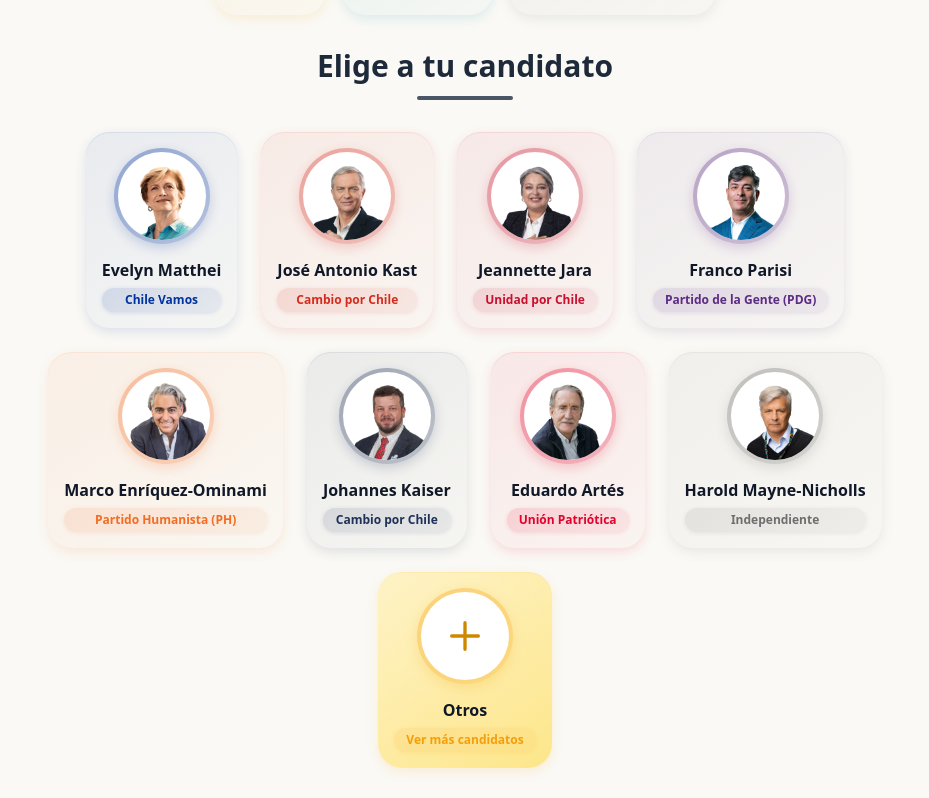
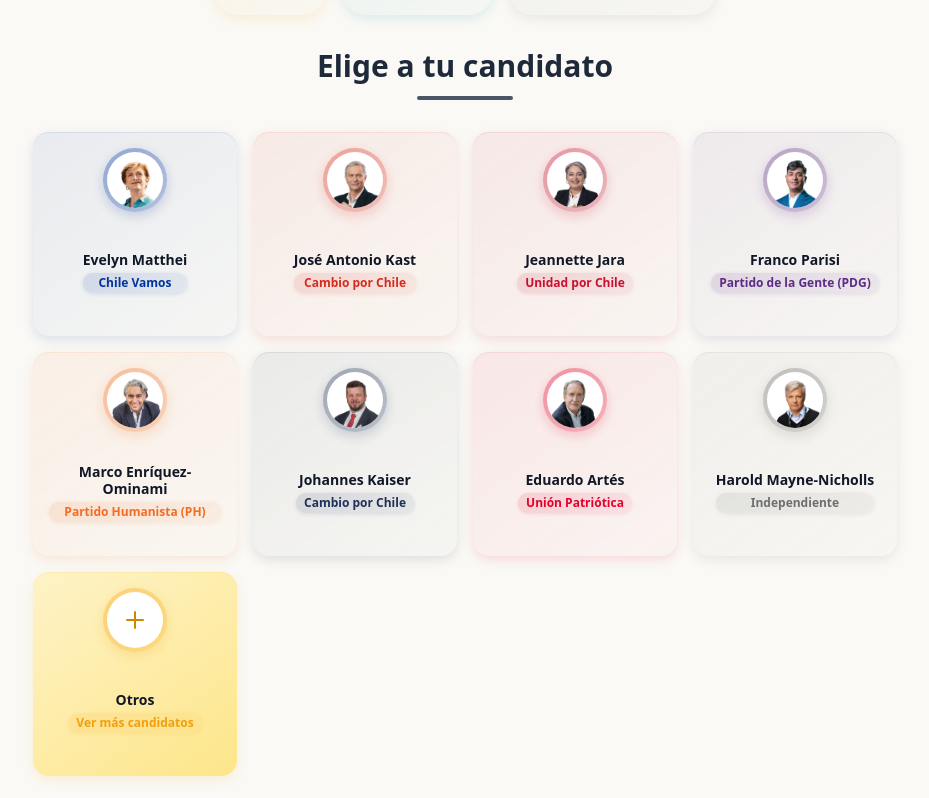
Before and after one commit to Antoine-lb/las-preguntas-del-debate-2025, a SvelteKit app: page / in a window 1280 px wide. Shown: the part 602-1400 px from the top of the page, without its empty margins (175-1104 px from the left). Built offline with nearby package versions, Linux system fonts and the light colour scheme.

Commit message:
visuales

```diff
--- a/src/routes/+page.svelte
+++ b/src/routes/+page.svelte
@@ -442,16 +442,16 @@
 				</h2>
 				<div class="w-16 md:w-24 h-0.5 md:h-1 bg-gray-600 rounded-full mx-auto"></div>
 			</div>
-			<div class="grid grid-cols-2 md:flex md:flex-wrap gap-3 md:gap-6 justify-center">
+			<div class="grid grid-cols-4 gap-4 max-w-4xl mx-auto">
 				{#each candidatosVisibles as candidato}
 					<button
 						onclick={() => modoComparacion ? alternarCandidatoComparacion(candidato.id) : seleccionarCandidato(candidato.id)}
-						class="group relative flex flex-col items-center p-2 md:p-4 rounded-2xl md:rounded-3xl transition-all duration-300 overflow-hidden active:scale-105 md:hover:scale-110 hover:shadow-2xl {modoComparacion
+						class="group relative flex flex-col items-center p-4 rounded-2xl transition-all duration-300 overflow-hidden active:scale-105 hover:scale-105 hover:shadow-2xl aspect-square {modoComparacion
 							? candidatosComparacion.includes(candidato.id)
-								? 'shadow-2xl scale-105 md:scale-110 ring-2 ring-purple-500'
+								? 'shadow-2xl scale-105 ring-2 ring-purple-500'
 								: 'hover:shadow-xl'
 							: candidatoSeleccionadoId === candidato.id
-								? 'shadow-2xl scale-105 md:scale-110'
+								? 'shadow-2xl scale-105'
 								: 'hover:shadow-xl'}"
 						style="
 						{candidatoSeleccionadoId === candidato.id
@@ -472,9 +472,9 @@
 						}}
 					>
 						<!-- Avatar del candidato -->
-						<div class="relative mb-3 md:mb-4">
+						<div class="relative mb-3">
 							<!-- Círculo exterior con gradiente -->
-							<div class="relative w-16 h-16 md:w-24 md:h-24 rounded-full p-1 transition-all duration-300 group-hover:scale-110 {candidatoSeleccionadoId === candidato.id ? 'scale-105 md:scale-110' : ''}"
+							<div class="relative w-16 h-16 rounded-full p-1 transition-all duration-300 group-hover:scale-110 {candidatoSeleccionadoId === candidato.id ? 'scale-105' : ''}"
 								style={candidatoSeleccionadoId === candidato.id
 									? `background: linear-gradient(135deg, ${candidato.color}, ${candidato.color}CC); box-shadow: 0 8px 24px ${candidato.color}40, 0 0 0 4px ${candidato.color}20`
 									: `background: linear-gradient(135deg, ${candidato.color}60, ${candidato.color}40); box-shadow: 0 4px 12px ${candidato.color}30`}>
@@ -493,7 +493,7 @@
 
 							<!-- Indicador de selección -->
 							{#if modoComparacion ? candidatosComparacion.includes(candidato.id) : candidatoSeleccionadoId === candidato.id}
-								<div class="absolute -top-0.5 -right-0.5 md:-top-1 md:-right-1 w-6 h-6 md:w-8 md:h-8 rounded-full flex items-center justify-center text-white text-xs md:text-sm font-bold shadow-lg animate-bounce"
+								<div class="absolute -top-0.5 -right-0.5 w-6 h-6 rounded-full flex items-center justify-center text-white text-xs font-bold shadow-lg animate-bounce"
 									style="background: {modoComparacion ? 'linear-gradient(135deg, #8b5cf6, #7c3aed)' : `linear-gradient(135deg, ${candidato.color}, ${candidato.color}DD)`}; box-shadow: 0 4px 12px {modoComparacion ? '#8b5cf660' : `${candidato.color}60`}, 0 0 0 3px white">
 									{modoComparacion ? candidatosComparacion.indexOf(candidato.id) + 1 : '✓'}
 								</div>
@@ -505,9 +505,9 @@
 						</div>
 
 						<!-- Información del candidato -->
-						<div class="text-center space-y-1 md:space-y-2">
+						<div class="text-center space-y-1 flex-1 flex flex-col justify-center">
 							<h3
-								class="font-bold text-xs md:text-base leading-tight transition-colors duration-300 {candidatoSeleccionadoId ===
+								class="font-bold text-sm leading-tight transition-colors duration-300 {candidatoSeleccionadoId ===
 								candidato.id
 									? ''
 									: 'text-gray-900 group-hover:text-gray-800'}"
@@ -517,7 +517,7 @@
 							</h3>
 
 							<!-- Etiqueta del partido -->
-							<div class="px-2 md:px-3 py-0.5 md:py-1 rounded-full text-xs font-semibold transition-all duration-300 {candidatoSeleccionadoId === candidato.id
+							<div class="px-2 py-0.5 rounded-full text-xs font-semibold transition-all duration-300 {candidatoSeleccionadoId === candidato.id
 								? ''
 								: 'group-hover:scale-105'}"
 								style={candidatoSeleccionadoId === candidato.id
@@ -537,17 +537,17 @@
 				<!-- Botón "Otros" para toggle de eliminados -->
 				<button
 					onclick={() => (mostrarEliminados = !mostrarEliminados)}
-					class="group relative flex flex-col items-center p-2 md:p-4 rounded-2xl md:rounded-3xl transition-all duration-300 overflow-hidden active:scale-105 md:hover:scale-110 hover:shadow-2xl {mostrarEliminados
-						? 'shadow-2xl scale-105 md:scale-110'
+					class="group relative flex flex-col items-center p-4 rounded-2xl transition-all duration-300 overflow-hidden active:scale-105 hover:scale-105 hover:shadow-2xl aspect-square {mostrarEliminados
+						? 'shadow-2xl scale-105'
 						: 'hover:shadow-xl'}"
 					style={mostrarEliminados
 						? 'background: linear-gradient(145deg, #fef3c7, #fde68a); box-shadow: 0 20px 40px #f59e0b25, 0 8px 16px #f59e0b15, inset 0 1px 0 #f59e0b30'
 						: 'background: linear-gradient(145deg, #fef3c7, #fde68a); box-shadow: 0 4px 12px #f59e0b20, inset 0 1px 0 #f59e0b15'}
 				>
 					<!-- Avatar del botón -->
-					<div class="relative mb-3 md:mb-4">
+					<div class="relative mb-3">
 						<!-- Círculo exterior con gradiente -->
-						<div class="relative w-16 h-16 md:w-24 md:h-24 rounded-full p-1 transition-all duration-300 group-hover:scale-110 {mostrarEliminados ? 'scale-105 md:scale-110' : ''}"
+						<div class="relative w-16 h-16 rounded-full p-1 transition-all duration-300 group-hover:scale-110 {mostrarEliminados ? 'scale-105' : ''}"
 							style={mostrarEliminados
 								? 'background: linear-gradient(135deg, #f59e0b, #d97706); box-shadow: 0 8px 24px #f59e0b40, 0 0 0 4px #f59e0b20'
 								: 'background: linear-gradient(135deg, #f59e0b60, #f59e0b40); box-shadow: 0 4px 12px #f59e0b30'}>
@@ -555,7 +555,7 @@
 							<!-- Icono -->
 							<div class="w-full h-full rounded-full overflow-hidden bg-white flex items-center justify-center">
 								<svg
-									class="w-6 h-6 md:w-10 md:h-10 text-yellow-600 transition-transform duration-300 ease-out {mostrarEliminados
+									class="w-6 h-6 text-yellow-600 transition-transform duration-300 ease-out {mostrarEliminados
 										? 'rotate-180'
 										: 'group-hover:rotate-90'}"
 									fill="none"
@@ -574,7 +574,7 @@
 
 						<!-- Indicador de selección -->
 						{#if mostrarEliminados}
-							<div class="absolute -top-0.5 -right-0.5 md:-top-1 md:-right-1 w-6 h-6 md:w-8 md:h-8 rounded-full flex items-center justify-center text-white text-xs md:text-sm font-bold shadow-lg animate-bounce"
+							<div class="absolute -top-0.5 -right-0.5 w-6 h-6 rounded-full flex items-center justify-center text-white text-xs font-bold shadow-lg animate-bounce"
 								style="background: linear-gradient(135deg, #f59e0b, #d97706); box-shadow: 0 4px 12px #f59e0b60, 0 0 0 3px white">
 								✓
 							</div>
@@ -586,9 +586,9 @@
 					</div>
 
 					<!-- Información -->
-					<div class="text-center space-y-1 md:space-y-2">
+					<div class="text-center space-y-1 flex-1 flex flex-col justify-center">
 						<h3
-							class="font-bold text-xs md:text-base leading-tight transition-colors duration-300 {mostrarEliminados
+							class="font-bold text-sm leading-tight transition-colors duration-300 {mostrarEliminados
 								? 'text-yellow-800'
 								: 'text-gray-900 group-hover:text-gray-800'}"
 						>
@@ -596,7 +596,7 @@
 						</h3>
 
 						<!-- Etiqueta -->
-						<div class="px-2 md:px-3 py-0.5 md:py-1 rounded-full text-xs font-semibold transition-all duration-300 {mostrarEliminados
+						<div class="px-2 py-0.5 rounded-full text-xs font-semibold transition-all duration-300 {mostrarEliminados
 							? ''
 							: 'group-hover:scale-105'}"
 							style={mostrarEliminados
```
